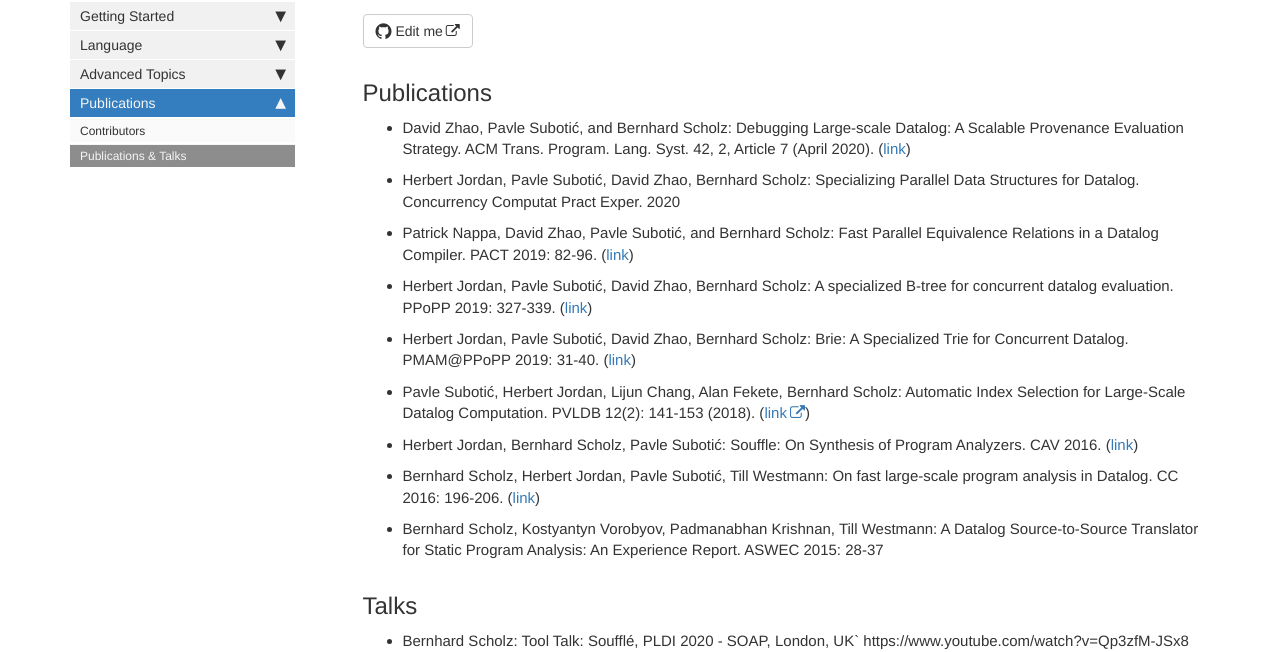
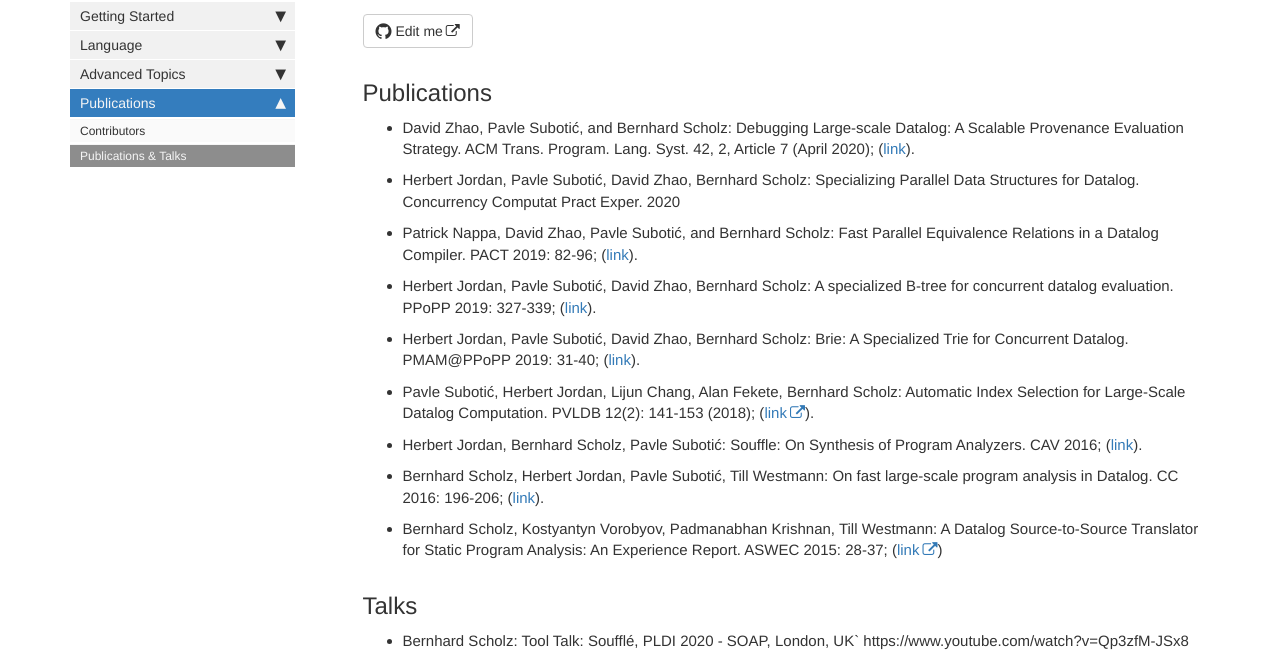
Before and after one commit to souffle-lang/souffle-lang.github.io, a Jekyll site: the page built from pages/docs/publications.md, in a window 1280 px wide. Shown: the part 127-779 px from the top of the page. Built offline with Jekyll 4.4.1, drawn with Linux system fonts in a browser that asks for light colours; comment, search, counter and statistics services are not loaded.

Commit message:
Update publications.md

```diff
--- a/pages/docs/publications.md
+++ b/pages/docs/publications.md
@@ -7,19 +7,19 @@ toc: false
 ---
 ## Publications
  * David Zhao, Pavle Subotić, and Bernhard Scholz:
-Debugging Large-scale Datalog: A Scalable Provenance Evaluation Strategy. ACM Trans. Program. Lang. Syst. 42, 2, Article 7 (April 2020). ([link](/pdf/toplas20.pdf))
+Debugging Large-scale Datalog: A Scalable Provenance Evaluation Strategy. ACM Trans. Program. Lang. Syst. 42, 2, Article 7 (April 2020); ([link](/pdf/toplas20.pdf)).
  * Herbert Jordan, Pavle Subotić, David Zhao, Bernhard Scholz:
 Specializing Parallel Data Structures for Datalog. Concurrency Computat Pract Exper. 2020
  * Patrick Nappa, David Zhao, Pavle Subotić, and Bernhard Scholz:
-Fast Parallel Equivalence Relations in a Datalog Compiler. PACT 2019: 82-96. ([link](/pdf/pact2019eqrel.pdf))
+Fast Parallel Equivalence Relations in a Datalog Compiler. PACT 2019: 82-96; ([link](/pdf/pact2019eqrel.pdf)).
  * Herbert Jordan, Pavle Subotić, David Zhao, Bernhard Scholz:
-A specialized B-tree for concurrent datalog evaluation. PPoPP 2019: 327-339. ([link](/pdf/ppopp19.pdf))
+A specialized B-tree for concurrent datalog evaluation. PPoPP 2019: 327-339; ([link](/pdf/ppopp19.pdf)).
  * Herbert Jordan, Pavle Subotić, David Zhao, Bernhard Scholz:
-Brie: A Specialized Trie for Concurrent Datalog. PMAM@PPoPP 2019: 31-40. ([link](/pdf/pmam19.pdf))
- * Pavle Subotić, Herbert Jordan, Lijun Chang, Alan Fekete, Bernhard Scholz: Automatic Index Selection for Large-Scale Datalog Computation. PVLDB 12(2): 141-153 (2018). ([link](http://www.vldb.org/pvldb/vol12/p141-subotic.pdf))
- * Herbert Jordan, Bernhard Scholz, Pavle Subotić: Souffle: On Synthesis of Program Analyzers. CAV 2016. ([link](/pdf/cav16.pdf))
- * Bernhard Scholz, Herbert Jordan, Pavle Subotić, Till Westmann: On fast large-scale program analysis in Datalog. CC 2016: 196-206. ([link](/pdf/cc.pdf))
- * Bernhard Scholz, Kostyantyn Vorobyov, Padmanabhan Krishnan, Till Westmann: A Datalog Source-to-Source Translator for Static Program Analysis: An Experience Report. ASWEC 2015: 28-37
+Brie: A Specialized Trie for Concurrent Datalog. PMAM@PPoPP 2019: 31-40; ([link](/pdf/pmam19.pdf)).
+ * Pavle Subotić, Herbert Jordan, Lijun Chang, Alan Fekete, Bernhard Scholz: Automatic Index Selection for Large-Scale Datalog Computation. PVLDB 12(2): 141-153 (2018); ([link](http://www.vldb.org/pvldb/vol12/p141-subotic.pdf)).
+ * Herbert Jordan, Bernhard Scholz, Pavle Subotić: Souffle: On Synthesis of Program Analyzers. CAV 2016; ([link](/pdf/cav16.pdf)).
+ * Bernhard Scholz, Herbert Jordan, Pavle Subotić, Till Westmann: On fast large-scale program analysis in Datalog. CC 2016: 196-206; ([link](/pdf/cc.pdf)).
+ * Bernhard Scholz, Kostyantyn Vorobyov, Padmanabhan Krishnan, Till Westmann: A Datalog Source-to-Source Translator for Static Program Analysis: An Experience Report. ASWEC 2015: 28-37; ([link](https://ieeexplore.ieee.org/document/7365791/))
 
 ## Talks
  * Bernhard Scholz: Tool Talk: Soufflé, PLDI 2020 - SOAP, London, UK` https://www.youtube.com/watch?v=Qp3zfM-JSx8
```
